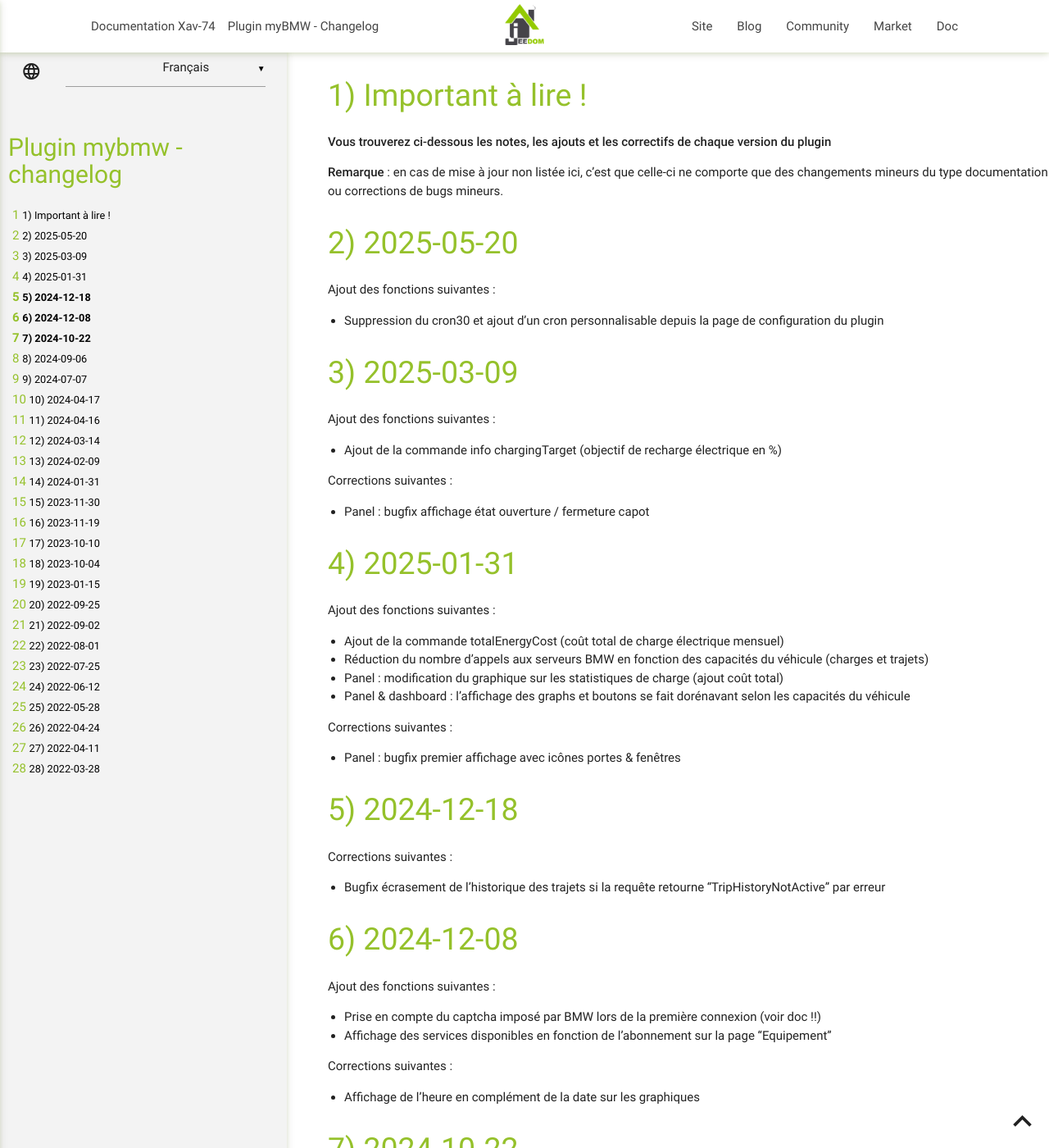
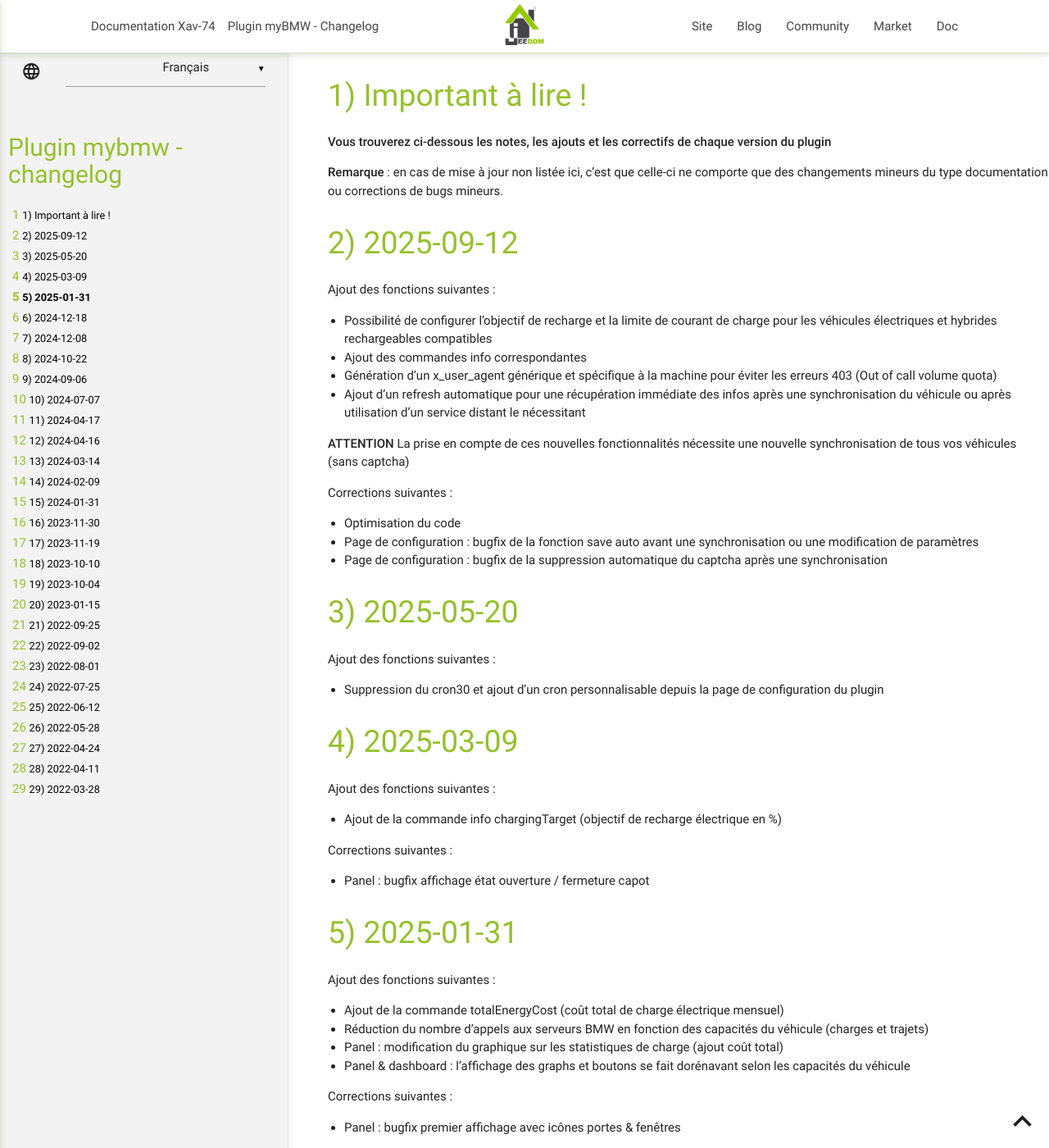
Before and after one commit to Xav-74/Documentation, a Jekyll site: the page built from myBMW/fr_FR/changelog.md, in a window 1280 px wide and 1400 px high. Shown: the whole window at 82% size. Built offline with Jekyll 4.4.1, drawn with Linux system fonts in a browser that asks for light colours; some of the changed text lies outside the part shown.

Commit message:
Update myBMW docs

```diff
--- a/myBMW/fr_FR/changelog.md
+++ b/myBMW/fr_FR/changelog.md
@@ -10,6 +10,22 @@
 **Vous trouverez ci-dessous les notes, les ajouts et les correctifs de chaque version du plugin**
 
 **Remarque** : en cas de mise à jour non listée ici, c'est que celle-ci ne comporte que des changements mineurs du type documentation ou corrections de bugs mineurs.
+
+
+# 2025-09-12
+
+Ajout des fonctions suivantes :
+ - Possibilité de configurer l'objectif de recharge et la limite de courant de charge pour les véhicules électriques et hybrides rechargeables compatibles
+ - Ajout des commandes info correspondantes
+ - Génération d’un x_user_agent générique et spécifique à la machine pour éviter les erreurs 403 (Out of call volume quota)
+ - Ajout d'un refresh automatique pour une récupération immédiate des infos après une synchronisation du véhicule ou après utilisation d'un service distant le nécessitant
+
+**ATTENTION** La prise en compte de ces nouvelles fonctionnalités nécessite une nouvelle synchronisation de tous vos véhicules (sans captcha)
+
+Corrections suivantes :
+ - Optimisation du code
+ - Page de configuration : bugfix de la fonction save auto avant une synchronisation ou une modification de paramètres
+ - Page de configuration : bugfix de la suppression automatique du captcha après une synchronisation
 
 
 # 2025-05-20
```
Also changed, not shown: myBMW/fr_FR/index.md (+3 -0 lines), myBMW/images/Eqpt_myBMW.png.
